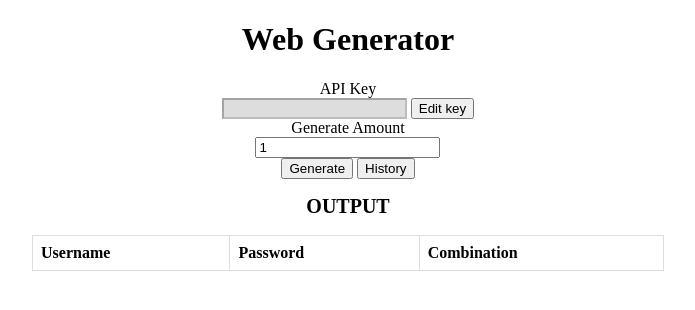
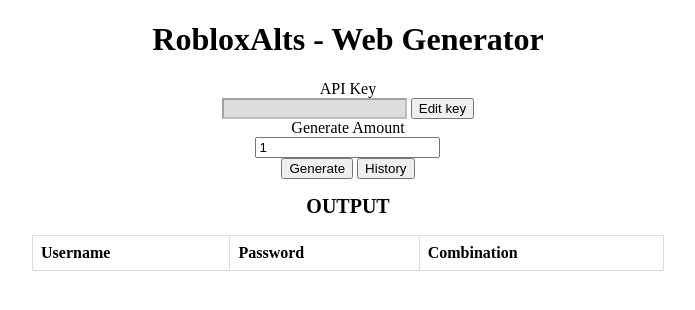
Before and after one commit to ImFirstPlace/RobloxAlts_APIGen, a plain HTML site: page index.html in a window 1280 px wide. Shown: the whole page, without its empty margins (292-987 px from the left). Drawn offline with Linux system fonts and the light colour scheme.

Commit message:
Title update

```diff
--- a/index.html
+++ b/index.html
@@ -5,7 +5,7 @@
     <meta charset="UTF-8">
     <meta http-equiv="X-UA-Compatible" content="IE=edge">
     <meta name="viewport" content="width=device-width, initial-scale=1.0">
-    <meta name="title" content="Robloxalts Web Generator">
+    <meta name="title" content="Robloxalts - Web Generator">
     <meta name="description" content="Robloxalts api generator website" />
     <title>Web Generator</title>
     <script src="./jquery-3.6.0.min.js"></script>
@@ -15,7 +15,7 @@
 
 <body>
     <div id="genBox">
-        <h1>Web Generator</h1>
+        <h1>RobloxAlts - Web Generator</h1>
         <form id="mainForm" name="mainForm">
             <label for="gkey">API Key</label><br>
             <input name="gkey" type="text" id="gkey" required readonly> <button id="gkeybtn" type="button"
```
